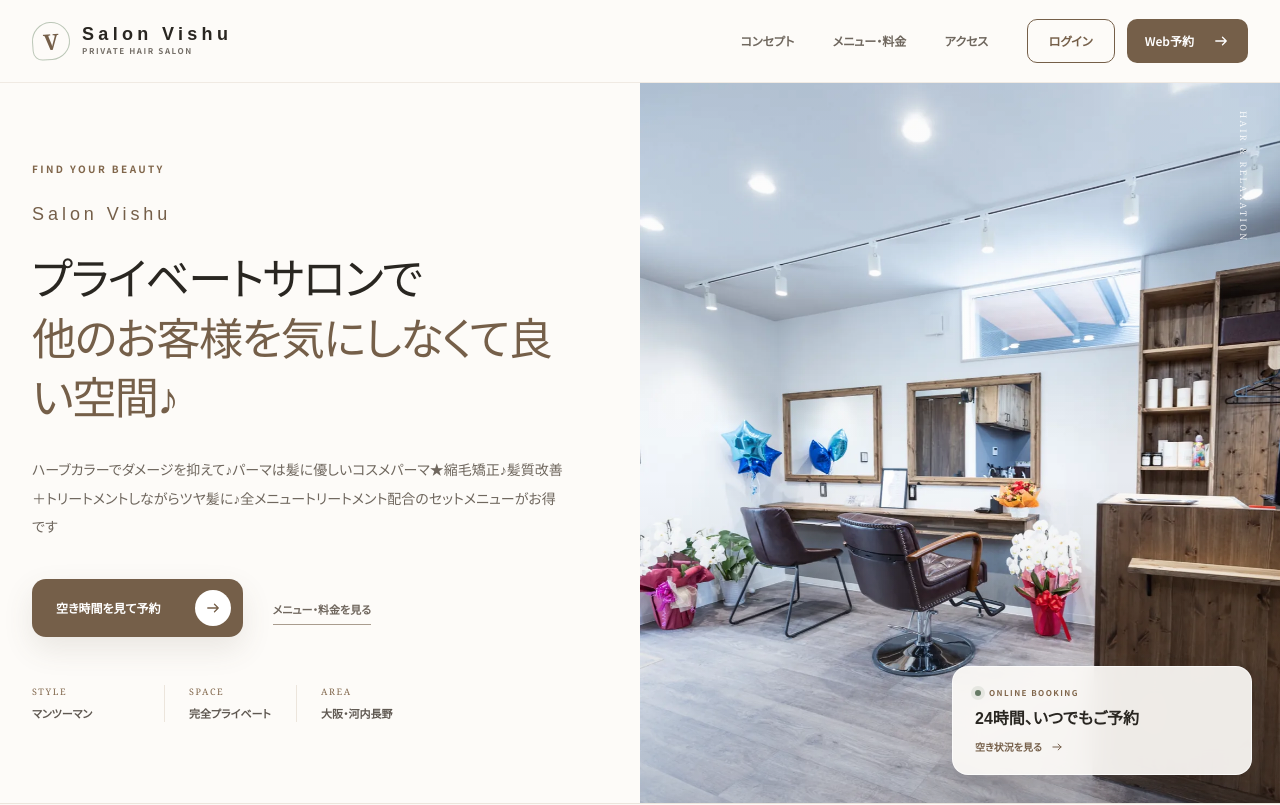
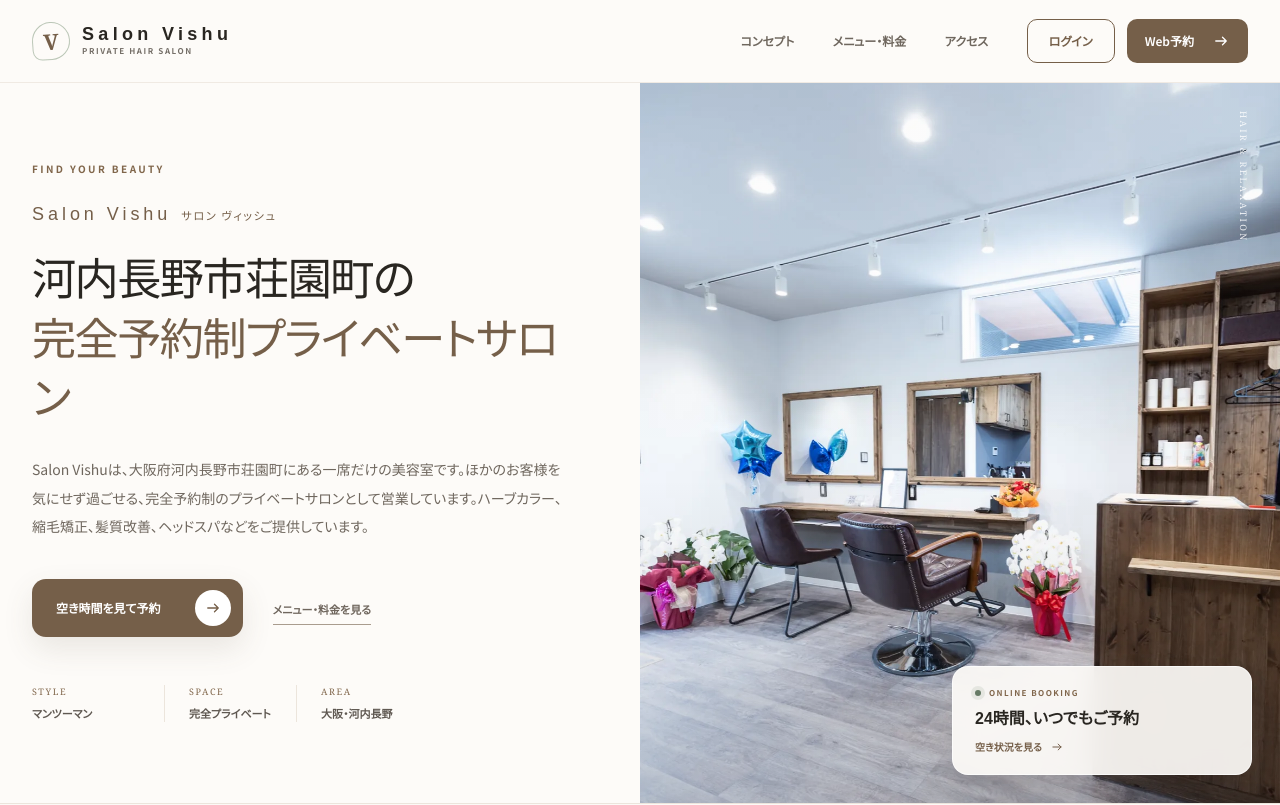
Before and after one commit to AppMan-inc/vishu-renewal-web, a Next.js app: page / in a window 1280 px wide. Shown: the top 805 px of the page. Built offline with nearby package versions, Linux system fonts and the light colour scheme; no server answers.

Commit message:
feat: improve local salon SEO

```diff
--- a/src/app/layout.tsx
+++ b/src/app/layout.tsx
@@ -22,7 +22,7 @@ const serif = Noto_Serif_JP({
 export const metadata: Metadata = {
   metadataBase,
   title: {
-    default: "Salon Vishu | 大阪・河内長野のプライベートヘアサロン",
+    default: "河内長野市荘園町の美容室・プライベートサロン | Salon Vishu",
     template: "%s | Salon Vishu",
   },
   description: defaultDescription,
--- a/src/app/page.tsx
+++ b/src/app/page.tsx
@@ -6,7 +6,7 @@ import { absoluteSiteUrl } from "@/lib/site-url";
 const hotPepperUrl = "https://beauty.hotpepper.jp/slnH000583006/";
 
 export const metadata: Metadata = createPageMetadata({
-  title: "Salon Vishu | 大阪・河内長野のプライベートヘアサロン",
+  title: "河内長野市荘園町の美容室・プライベートサロン | Salon Vishu",
   description: defaultDescription,
   path: "/",
 });
@@ -14,10 +14,12 @@ export const metadata: Metadata = createPageMetadata({
 const salonJsonLd = {
   "@context": "https://schema.org",
   "@type": "HairSalon",
+  "@id": `${absoluteSiteUrl()}#hair-salon`,
   name: "Salon Vishu",
-  alternateName: "サロンヴィッシュ",
-  description: "大阪府河内長野市荘園町の、1席・スタイリスト1名の完全予約制プライベートヘアサロン。",
+  alternateName: ["サロン ヴィッシュ", "サロンヴィッシュ"],
+  description: "大阪府河内長野市荘園町にある、一席・スタイリスト一名の完全予約制プライベートサロンです。",
   url: absoluteSiteUrl(),
+  image: absoluteSiteUrl("/images/salon-vishu-interior.webp"),
   telephone: "+81-721-21-8824",
   address: {
     "@type": "PostalAddress",
@@ -26,6 +28,7 @@ const salonJsonLd = {
     streetAddress: "荘園町18-14",
     addressCountry: "JP",
   },
+  areaServed: ["河内長野市", "荘園町"],
   priceRange: "¥¥",
   sameAs: [hotPepperUrl],
 };
--- a/src/components/home/home-page.module.css
+++ b/src/components/home/home-page.module.css
@@ -58,6 +58,14 @@
   font-family: var(--font-serif), "Yu Mincho", serif;
   font-size: 18px;
   letter-spacing: .22em;
+}
+
+.heroBrand span {
+  display: inline-block;
+  margin-left: .9em;
+  font-family: var(--font-sans), "Yu Gothic", sans-serif;
+  font-size: .62em;
+  letter-spacing: .14em;
 }
 
 .hero h1,
--- a/src/components/home/home-page.tsx
+++ b/src/components/home/home-page.tsx
@@ -94,13 +94,16 @@ function HeroSection() {
     <section className={styles.hero} aria-labelledby="home-hero-title">
       <div className={styles.heroCopy}>
         <SectionLabel>FIND YOUR BEAUTY</SectionLabel>
-        <p className={styles.heroBrand}>Salon Vishu</p>
+        <p className={styles.heroBrand}>
+          Salon Vishu
+          <span>サロン ヴィッシュ</span>
+        </p>
         <h1 id="home-hero-title">
-          <span className={styles.headlineLine}>プライベートサロンで</span>
-          <em className={styles.headlineLine}>他のお客様を気にしなくて良い空間♪</em>
+          <span className={styles.headlineLine}>河内長野市荘園町の</span>
+          <em className={styles.headlineLine}>完全予約制プライベートサロン</em>
         </h1>
         <p className={styles.heroDescription}>
-          ハーブカラーでダメージを抑えて♪パーマは髪に優しいコスメパーマ★縮毛矯正♪髪質改善＋トリートメントしながらツヤ髪に♪全メニュートリートメント配合のセットメニューがお得です
+          Salon Vishuは、大阪府河内長野市荘園町にある一席だけの美容室です。ほかのお客様を気にせず過ごせる、完全予約制のプライベートサロンとして営業しています。ハーブカラー、縮毛矯正、髪質改善、ヘッドスパなどをご提供しています。
         </p>
         <div className={styles.heroActions}>
           <ArrowLink href="/booking">空き時間を見て予約</ArrowLink>
--- a/src/lib/site-metadata.ts
+++ b/src/lib/site-metadata.ts
@@ -3,7 +3,7 @@ import { siteUrl } from "@/lib/site-url";
 
 export const siteName = "Salon Vishu";
 export const defaultDescription =
-  "大阪府河内長野市荘園町の完全予約制プライベートヘアサロン、Salon Vishu。ハーブカラー、酸性縮毛矯正、ヘッドスパなどをご提供します。";
+  "大阪府河内長野市荘園町の美容室、Salon Vishu（サロン ヴィッシュ）。一席だけの完全予約制プライベートサロンです。ハーブカラー、縮毛矯正、髪質改善、ヘッドスパなどをご提供しています。";
 
 type PageMetadataOptions = {
   title: string;
```
